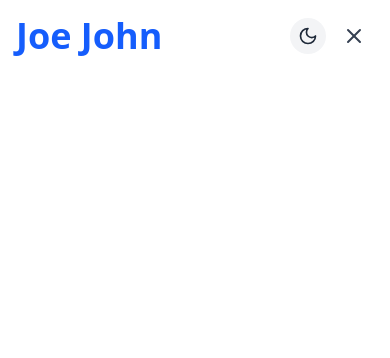
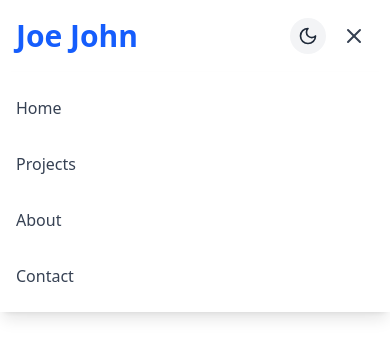
Before and after one commit to joejohn98/my-portfolio, a React (Vite) app: page / in a window 390 px wide. Both pictures are taken after a click on the button 354 px from the left and 36 px from the top of the page. Shown: the top 358 px of the page. Built offline with nearby package versions, Linux system fonts and the light colour scheme.

Commit message:
Update header styles for improved responsiveness and add mobile menu functionality

```diff
--- a/src/components/Header.tsx
+++ b/src/components/Header.tsx
@@ -47,9 +47,9 @@ const Header: React.FC = () => {
         <div className="flex justify-between items-center">
           <a
             href="#home"
-            className="text-3xl font-bold text-gray-900 dark:text-white transition-colors duration-300"
+            className="text-2xl md:text-3xl font-bold text-gray-900 dark:text-white transition-colors duration-300"
           >
-            <h1 className="text-4xl text-blue-600 dark:text-blue-400">
+            <h1 className="text-3xl md:text-4xl text-blue-600 dark:text-blue-400">
               Joe John
             </h1>
           </a>
@@ -90,6 +90,25 @@ const Header: React.FC = () => {
           </div>
         </div>
       </div>
+
+
+      {/* Mobile menu */}
+      {isMenuOpen && (
+        <div className="md:hidden bg-white dark:bg-gray-900 shadow-lg py-4 px-4 absolute top-full left-0 right-0 transition-all duration-300">
+          <nav className="flex flex-col space-y-4">
+            {navLinks.map((link) => (
+              <a
+                key={link.href}
+                href={link.href}
+                onClick={() => setIsMenuOpen(false)}
+                className="text-gray-700 hover:text-blue-600 dark:text-gray-300 dark:hover:text-blue-400 transition-colors duration-300 py-2"
+              >
+                {link.label}
+              </a>
+            ))}
+          </nav>
+        </div>
+      )}
     </header>
   );
 };
```
